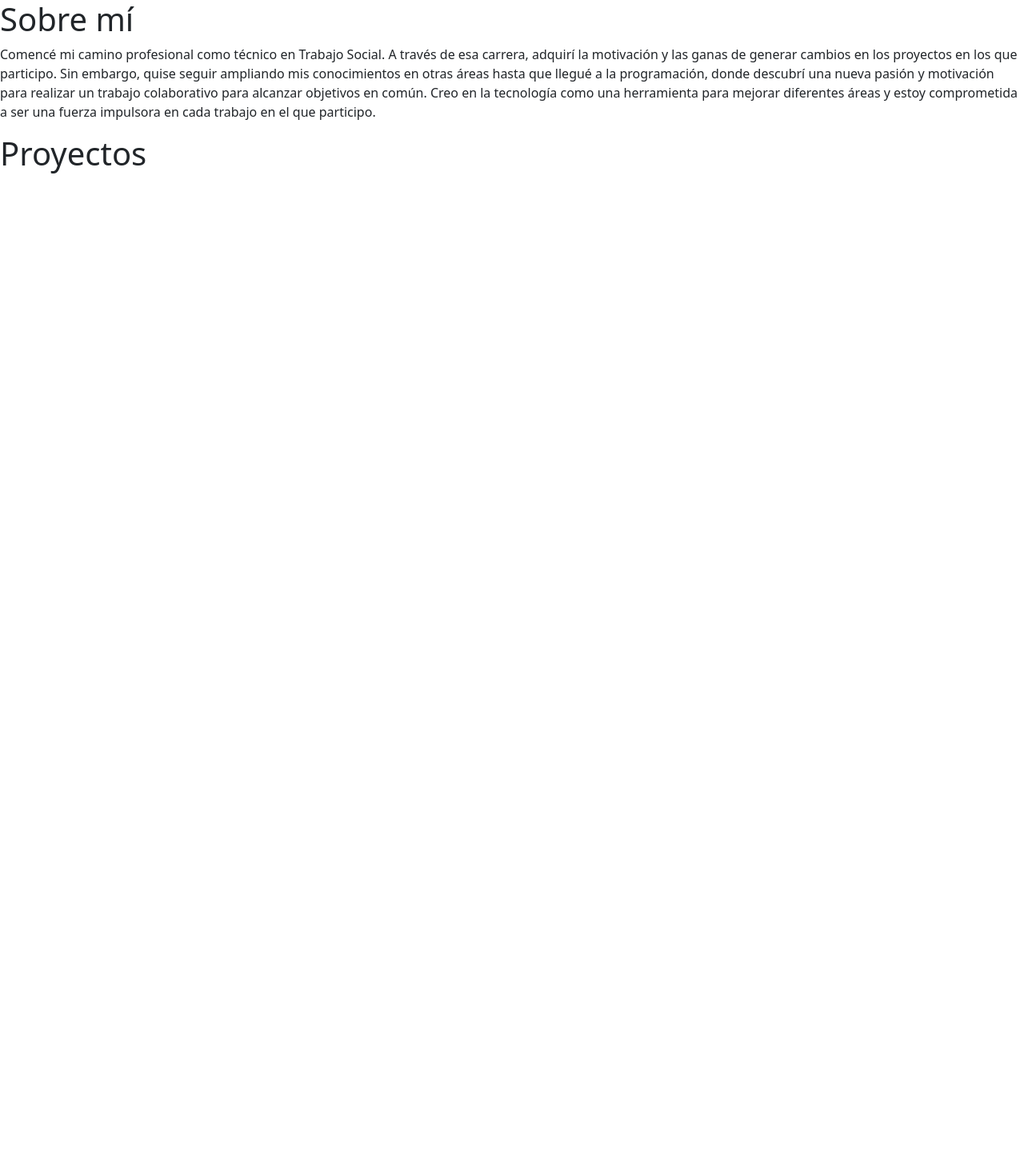
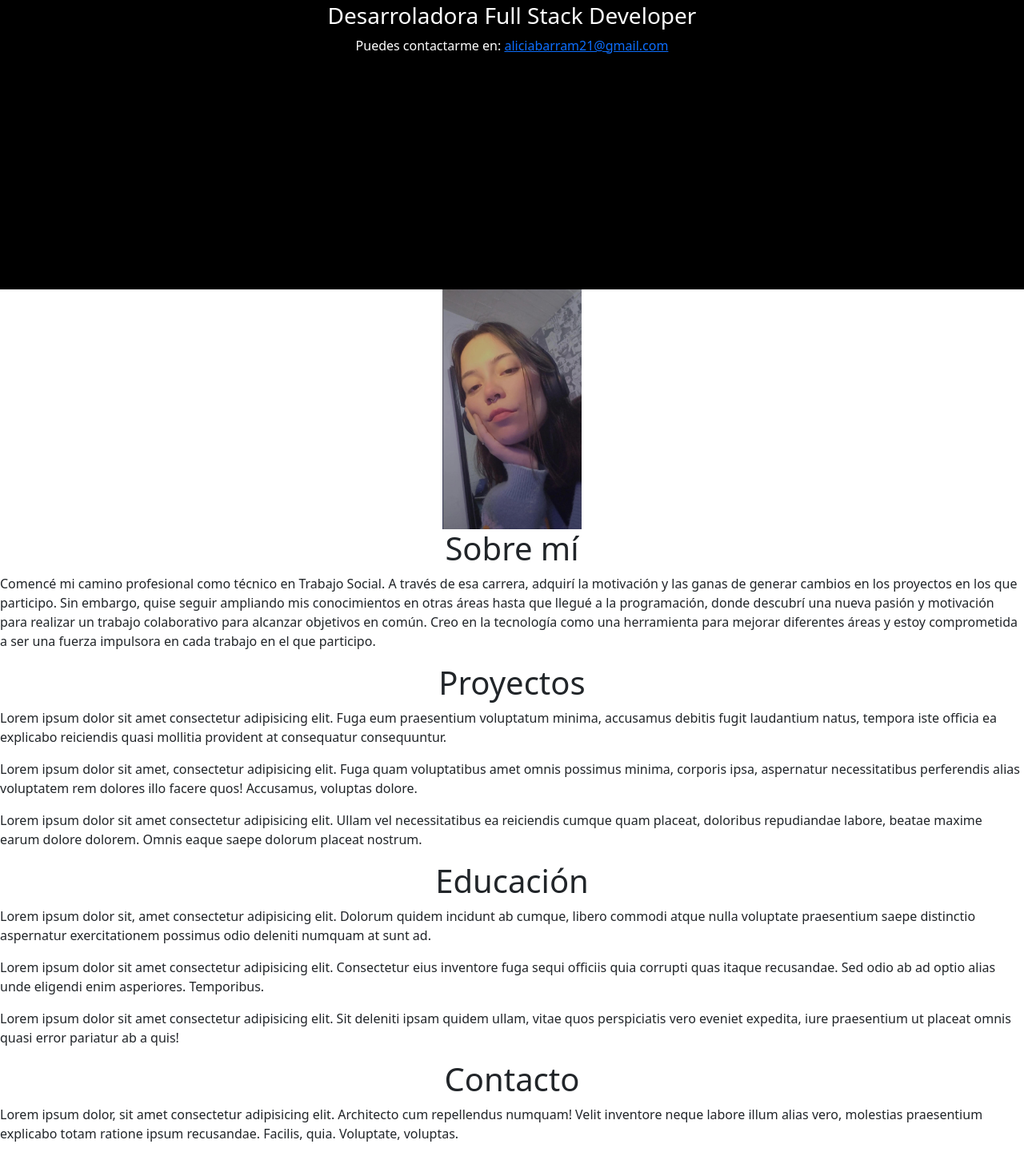
Before and after one commit to Aliciabarra/Portafolio, a plain HTML site: page Desktop/Portafolio/Index.html in a window 1280 px wide. Shown: the part 438-1884 px from the top of the page at 80% size. Before the commit the page ends 800 px from the top, so only its background shows below. Drawn offline with nearby package versions, Linux system fonts and the light colour scheme.

Commit message:
cambios css

```diff
--- a/Desktop/Portafolio/Index.html
+++ b/Desktop/Portafolio/Index.html
@@ -11,27 +11,56 @@
 </head>
 
 <body>
-    <h1>Alicia Barra Muñoz</h1>
-    <h3>Desarroladora Full Stack Developer</h3>
-    <p>
-        Puedes contactarme en:
-        <a href="mailto:aliciabarram21@gmail.com">aliciabarram21@gmail.com</a>
-    </p>
+    <div id="nombre">
+        <h1>Alicia Barra</h1>
+        <h3>Desarroladora Full Stack Developer</h3>
+        <p>
+            Puedes contactarme en:
+            <a href="mailto:aliciabarram21@gmail.com">aliciabarram21@gmail.com</a>
+        </p>
+    </div>
     <img src="yo.jpg" id="mi-imagen">
     <h1>Sobre mí</h1>
-    <p>Comencé mi camino profesional como técnico en Trabajo Social. A través de esa carrera, adquirí la motivación y
+    <p>Comencé mi camino profesional como técnico en Trabajo Social. A través de esa carrera, adquirí la motivación
+        y
         las ganas de generar cambios en los proyectos en los que participo. Sin embargo, quise seguir ampliando mis
-        conocimientos en otras áreas hasta que llegué a la programación, donde descubrí una nueva pasión y motivación
+        conocimientos en otras áreas hasta que llegué a la programación, donde descubrí una nueva pasión y
+        motivación
         para realizar un trabajo colaborativo para alcanzar objetivos en común. Creo en la tecnología como una
-        herramienta para mejorar diferentes áreas y estoy comprometida a ser una fuerza impulsora en cada trabajo en el
+        herramienta para mejorar diferentes áreas y estoy comprometida a ser una fuerza impulsora en cada trabajo en
+        el
         que participo.</p>
     <h1>Proyectos</h1>
-
+    <p>Lorem ipsum dolor sit amet consectetur adipisicing elit. Fuga eum praesentium voluptatum minima, accusamus
+        debitis fugit laudantium natus, tempora iste officia ea explicabo reiciendis quasi mollitia provident at
+        consequatur consequuntur.</p>
+    <p>Lorem ipsum dolor sit amet, consectetur adipisicing elit. Fuga quam voluptatibus amet omnis possimus minima,
+        corporis ipsa, aspernatur necessitatibus perferendis alias voluptatem rem dolores illo facere quos!
+        Accusamus,
+        voluptas dolore.</p>
+    <p>Lorem ipsum dolor sit amet consectetur adipisicing elit. Ullam vel necessitatibus ea reiciendis cumque quam
+        placeat, doloribus repudiandae labore, beatae maxime earum dolore dolorem. Omnis eaque saepe dolorum placeat
+        nostrum.</p>
+    <h1>Educación</h1>
+    <p>Lorem ipsum dolor sit, amet consectetur adipisicing elit. Dolorum quidem incidunt ab cumque, libero commodi
+        atque
+        nulla voluptate praesentium saepe distinctio aspernatur exercitationem possimus odio deleniti numquam at
+        sunt
+        ad.</p>
+    <p>Lorem ipsum dolor sit amet consectetur adipisicing elit. Consectetur eius inventore fuga sequi officiis quia
+        corrupti quas itaque recusandae. Sed odio ab ad optio alias unde eligendi enim asperiores. Temporibus.</p>
+    <p>Lorem ipsum dolor sit amet consectetur adipisicing elit. Sit deleniti ipsam quidem ullam, vitae quos
+        perspiciatis
+        vero eveniet expedita, iure praesentium ut placeat omnis quasi error pariatur ab a quis!</p>
+    <h1>Contacto</h1>
+    <p>Lorem ipsum dolor, sit amet consectetur adipisicing elit. Architecto cum repellendus numquam! Velit inventore
+        neque labore illum alias vero, molestias praesentium explicabo totam ratione ipsum recusandae. Facilis,
+        quia.
+        Voluptate, voluptas.</p>
 
     <script src="https://cdn.jsdelivr.net/npm/bootstrap@5.3.3/dist/js/bootstrap.bundle.min.js"
         integrity="sha384-YvpcrYf0tY3lHB60NNkmXc5s9fDVZLESaAA55NDzOxhy9GkcIdslK1eN7N6jIeHz"
         crossorigin="anonymous"></script>
-    <h1></h1>
     <script src="script.js"></script>
 </body>
 
--- a/Desktop/Portafolio/style.css
+++ b/Desktop/Portafolio/style.css
@@ -3,3 +3,25 @@
     height: 300px;
 
 }
+body {
+    display: flex;
+    justify-content: center;
+    align-items: center;
+    flex-direction: column;
+}
+#nombre{
+    background-color: black;
+    color: white; /* Para asegurarte de que el texto sea legible */
+    height: 100vh; /* Que ocupe toda la altura de la ventana */
+    width: 100%; /* Que ocupe toda la anchura de la ventana */
+    display:flex;
+    justify-content: center;
+    flex-direction: column;
+}
+#nombre h1, #nombre h3, #nombre p {
+    text-align: center; /* Centra horizontalmente el texto */
+
+}
+#nombre h1 {
+    font-size: 130px;
+}
```
